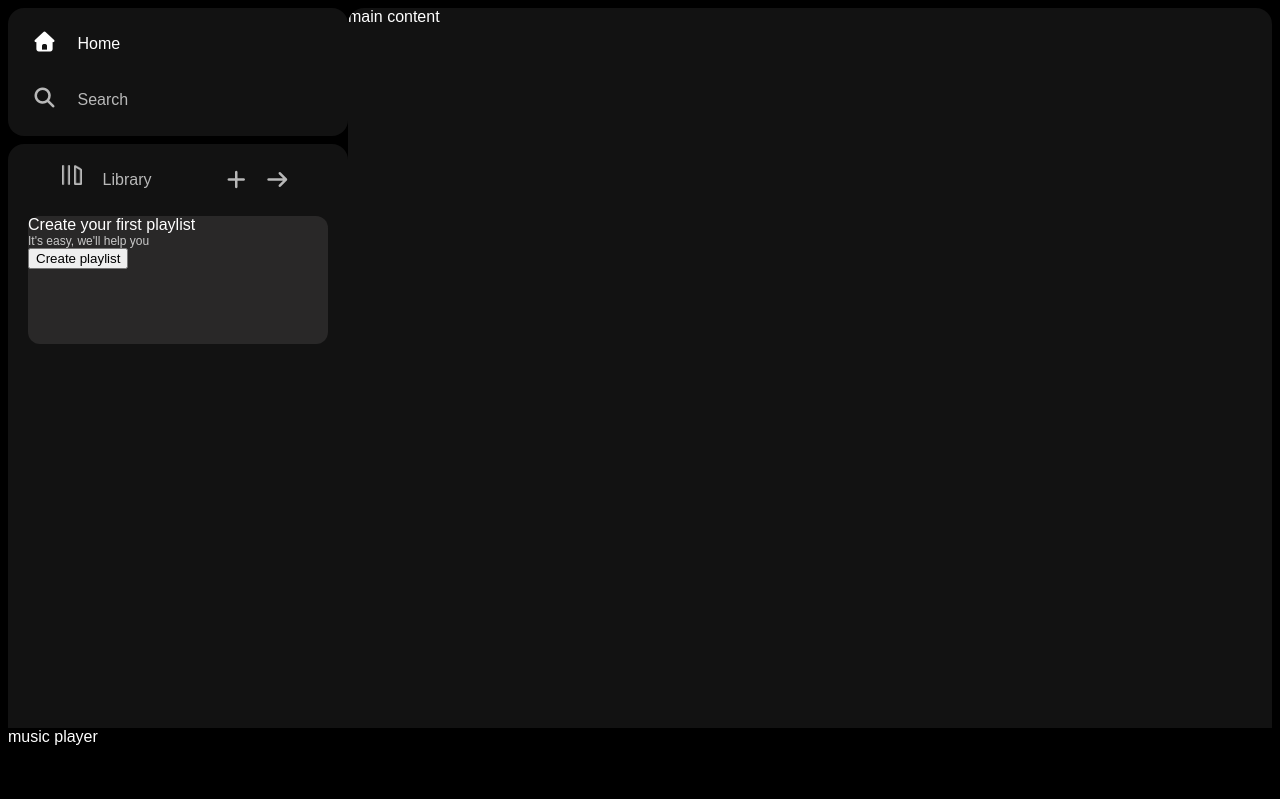
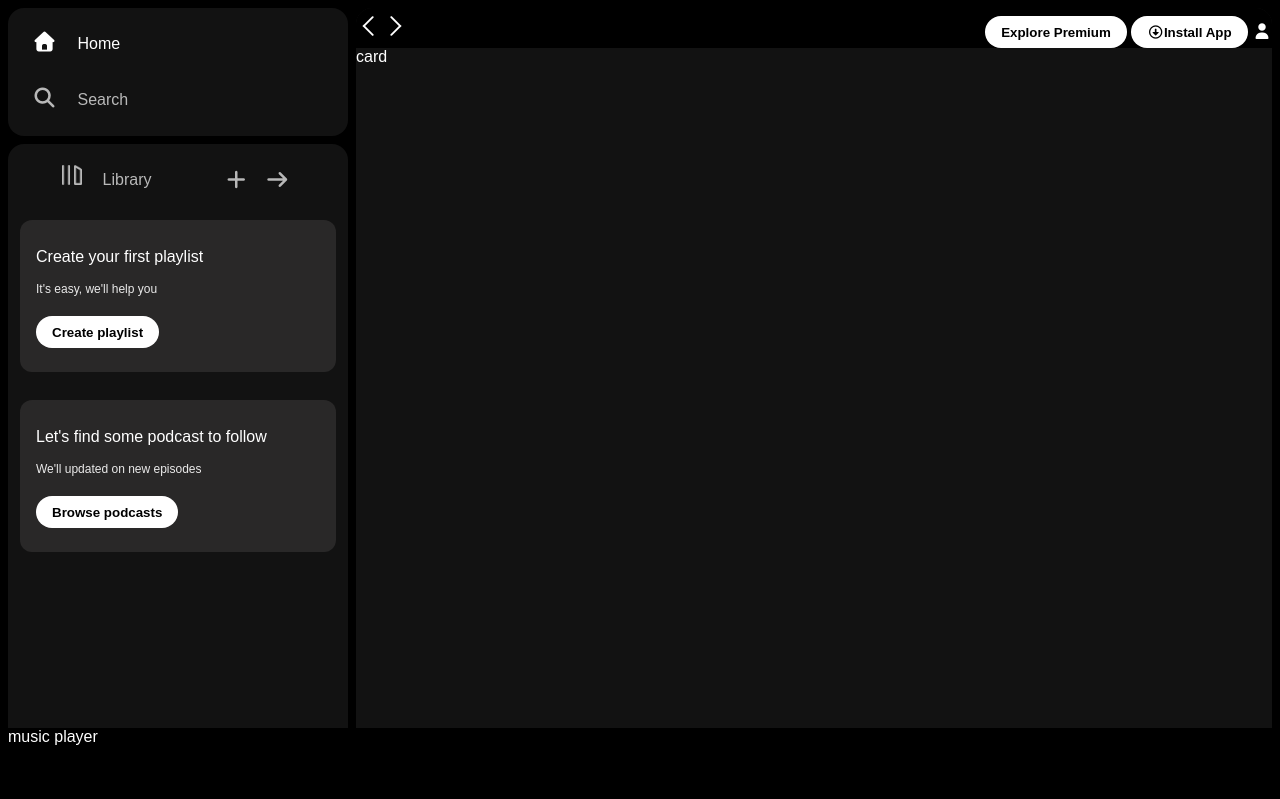
Before and after one commit to shivamydv130/spotify-clone, a plain HTML site: page index.html in a window 1280 px wide. Shown: the top 799 px of the page. Drawn offline with Linux system fonts and the light colour scheme.

Commit message:
HTML and CSS updated

```diff
--- a/index.html
+++ b/index.html
@@ -62,9 +62,14 @@
                 </div>
                 <div class="lib-box">
                     <div class="box">
-                        <div class="box-p1">Create your first playlist</div>
-                        <div class="box-p2">It's easy, we'll help you</div>
+                        <p class="box-p1">Create your first playlist</p>
+                        <p class="box-p2">It's easy, we'll help you</p>
                         <button class="badge">Create playlist</button>
+                    </div>
+                    <div class="box">
+                        <p class="box-p1">Let's find some podcast to follow</p>
+                        <p class="box-p2">We'll updated on new episodes</p>
+                        <button class="badge">Browse podcasts</button>
                     </div>
                 </div>
             </div>
@@ -74,7 +79,20 @@
 
         <!-- main content start -->
 
-        <div class="main-content">main content</div>
+        <div class="main-content">
+            <div class="sticky-nav">
+                <div class="sticky-nav-icon">
+                    <img src="./assets/backward_icon.png" />
+                    <img src="./assets/forward_icon.png" />
+                </div>
+                <sticky-nav-option>
+                    <button class="badge">Explore Premium</button>
+                    <button class="badge"><i class="fa-regular fa-circle-down"></i>Install App</button>
+                    <i class="fa-solid fa-user"></i>
+                </sticky-nav-option>
+            </div>
+            <div class="card">card</div>
+        </div>
 
         <!-- main content end -->
 
--- a/style.css
+++ b/style.css
@@ -51,6 +51,7 @@ body {
     width: 340px;
     border-radius: 1rem;
     /* 1rem = 16px */
+    margin-right: 0.5rem;
 
 }
 
@@ -130,19 +131,32 @@ a {
     background-color: var(--tertiary-color);
     height: 8rem;
     border-radius: 0.75rem;
-    margin: 0.5rem 0.5rem 0;
+    margin: 0.75rem 0 1.75rem 0;
+    padding: 0.75rem 1rem;
 }
 
 .box-p1{
     font-size: 1rem;
+    font-weight: 500;
 
 }
 
 .box-p2{
     font-size: 0.75rem;
-    opacity: 0.75;
+    opacity: 0.9;
 }
 
+.badge {
+    background-color: var(--white-color);
+    border: none;
+    border-radius: 100px;
+    padding: 0.25rem 1rem;
+    font-weight: 700;
+    margin-top: 0.5rem;
+    height: 2rem;
+    width: fit-content;
+
+}
 
 /* library start */
 
@@ -158,6 +172,18 @@ a {
     overflow: auto;
 
 }
+/* Stiky-nav start */
+
+.sticky-nav {
+    position: sticky;
+    top: 0;
+    background-color: var(--primary-color);
+    display: flex;
+    justify-content: space-between;
+    align-items: center;
+}
+
+/* Stiky-nav end */
 
 /* Main-content styling end */
 
```
